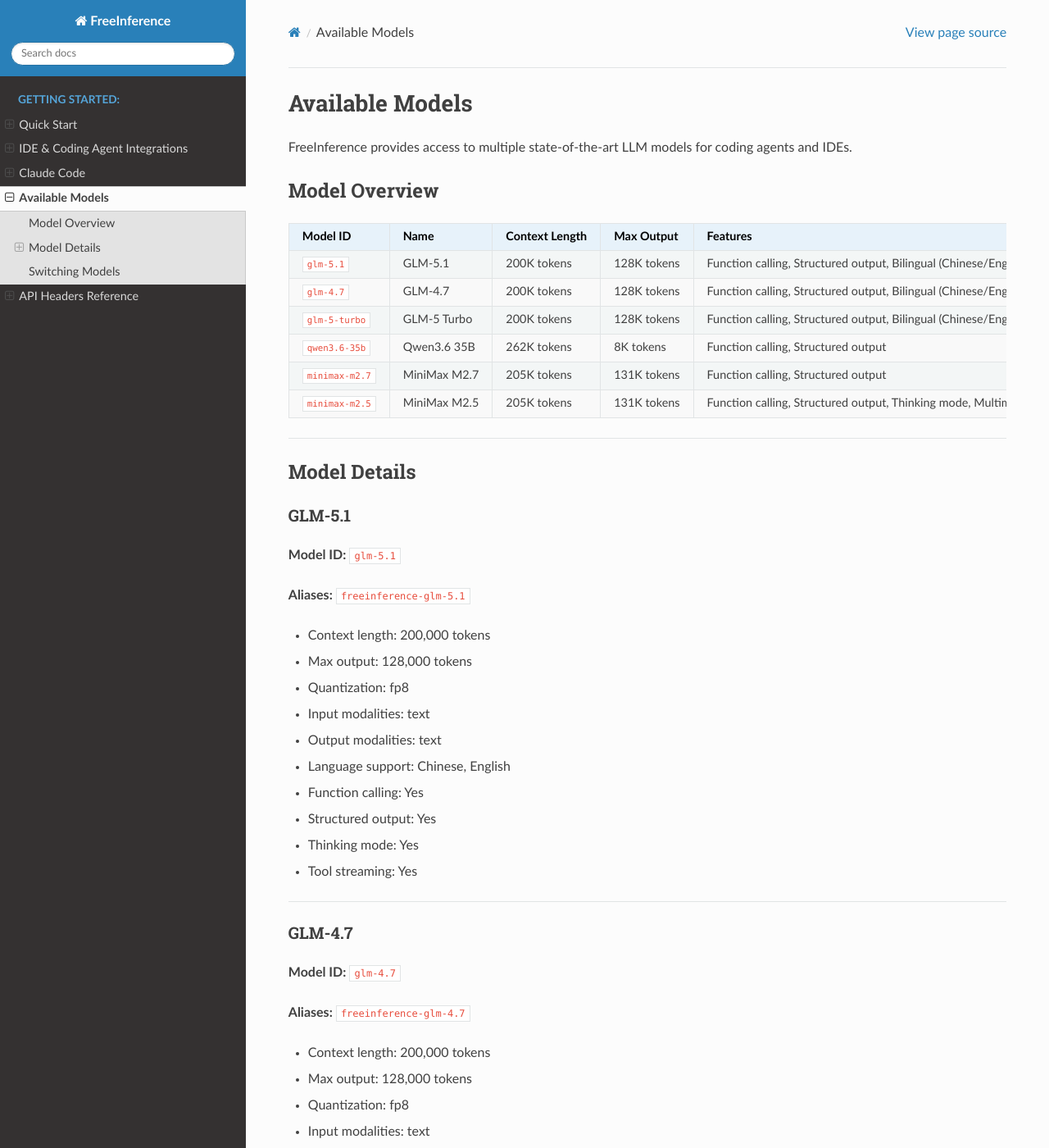
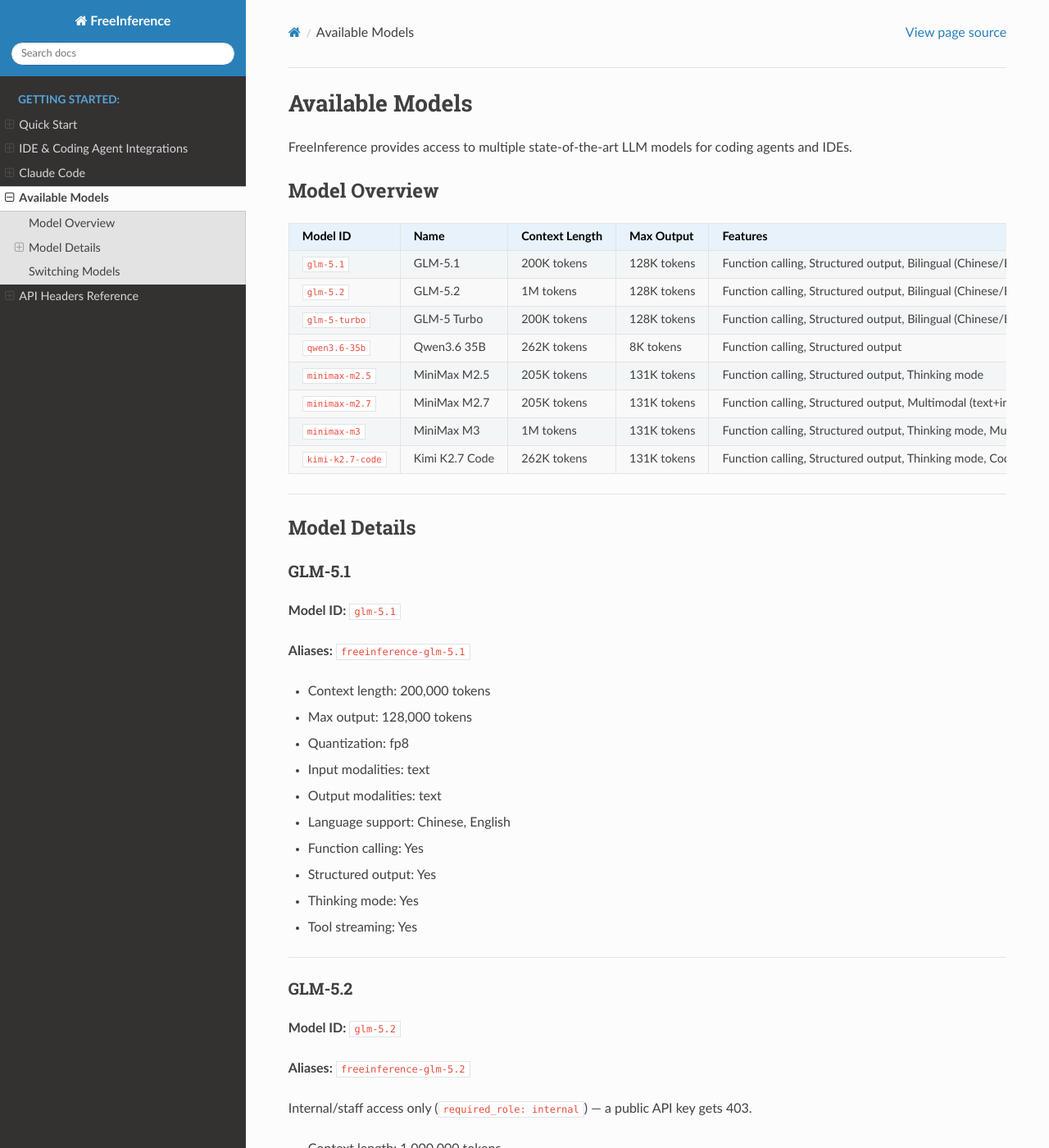
Before and after one commit to B-A-M-N/hybridInference, a Sphinx documentation site: the page built from docs/free_inference/docs/source/models.md, in a window 1280 px wide and 1400 px high. Shown: the whole window at 82% size. Built offline with Sphinx 7.4.7 and the Read the Docs theme 3.1.0, drawn with Linux system fonts in a browser that asks for light colours; some of the changed text lies outside the part shown.

Commit message:
docs: sync models.md with live catalog (#928)
## Summary
- Drop `glm-4.7` (dead/commented in `config/models.yaml`, would 404)
- Add `minimax-m2.7`, `minimax-m3`, `kimi-k2.7-code`, `glm-5.2`
(internal-only, flagged) — all live but missing from the doc
- Fix `minimax-m2.5` multimodal claim — it's text-only in current
config; multimodal moved to m2.7/m3
- Point stale long-context/image callouts in `integrations.md` and
`quickstart.md` at `minimax-m3` instead of `minimax-m2.5`

## Test plan
- [x] Cross-checked every entry against `config/models.yaml` (id,
context_length, max_output_length, modalities, supported_params,
required_role)
- [ ] Docs build (`docs/free_inference`) if CI runs it

Co-authored-by: Claude Sonnet 5 <noreply@anthropic.com>

```diff
--- a/docs/free_inference/docs/source/models.md
+++ b/docs/free_inference/docs/source/models.md
@@ -6,12 +6,14 @@ FreeInference provides access to multiple state-of-the-art LLM models for coding
 
 | Model ID | Name | Context Length | Max Output | Features |
 |----------|------|----------------|------------|----------|
-| `glm-5.1` | GLM-5.1 | 200K tokens | 128K tokens | Function calling, Structured output, Bilingual (Chinese/English), Thinking mode |
-| `glm-4.7` | GLM-4.7 | 200K tokens | 128K tokens | Function calling, Structured output, Bilingual (Chinese/English), Thinking mode |
-| `glm-5-turbo` | GLM-5 Turbo | 200K tokens | 128K tokens | Function calling, Structured output, Bilingual (Chinese/English), Thinking mode |
+| `glm-5.1` | GLM-5.1 | 200K tokens | 128K tokens | Function calling, Structured output, Bilingual (Chinese/English), Thinking mode, Tool streaming |
+| `glm-5.2` | GLM-5.2 | 1M tokens | 128K tokens | Function calling, Structured output, Bilingual (Chinese/English), Thinking mode, Tool streaming, Internal/staff access only |
+| `glm-5-turbo` | GLM-5 Turbo | 200K tokens | 128K tokens | Function calling, Structured output, Bilingual (Chinese/English), Thinking mode, Tool streaming |
 | `qwen3.6-35b` | Qwen3.6 35B | 262K tokens | 8K tokens | Function calling, Structured output |
-| `minimax-m2.7` | MiniMax M2.7 | 205K tokens | 131K tokens | Function calling, Structured output |
-| `minimax-m2.5` | MiniMax M2.5 | 205K tokens | 131K tokens | Function calling, Structured output, Thinking mode, Multimodal (text+image) |
+| `minimax-m2.5` | MiniMax M2.5 | 205K tokens | 131K tokens | Function calling, Structured output, Thinking mode |
+| `minimax-m2.7` | MiniMax M2.7 | 205K tokens | 131K tokens | Function calling, Structured output, Multimodal (text+image) |
+| `minimax-m3` | MiniMax M3 | 1M tokens | 131K tokens | Function calling, Structured output, Thinking mode, Multimodal (text+image) |
+| `kimi-k2.7-code` | Kimi K2.7 Code | 262K tokens | 131K tokens | Function calling, Structured output, Thinking mode, Coding agents only |
 
 ---
 
@@ -36,13 +38,15 @@ FreeInference provides access to multiple state-of-the-art LLM models for coding
 
 ---
 
-### GLM-4.7
+### GLM-5.2
 
-**Model ID:** `glm-4.7`
+**Model ID:** `glm-5.2`
 
-**Aliases:** `freeinference-glm-4.7`
+**Aliases:** `freeinference-glm-5.2`
 
-- Context length: 200,000 tokens
+Internal/staff access only (`required_role: internal`) — a public API key gets 403.
+
+- Context length: 1,000,000 tokens
 - Max output: 128,000 tokens
 - Quantization: fp8
 - Input modalities: text
@@ -88,9 +92,9 @@ FreeInference provides access to multiple state-of-the-art LLM models for coding
 
 ---
 
-### MiniMax M2.7
+### MiniMax M2.5
 
-**Model ID:** `minimax-m2.7`
+**Model ID:** `minimax-m2.5`
 
 - Context length: 204,800 tokens
 - Max output: 131,072 tokens
@@ -99,17 +103,51 @@ FreeInference provides access to multiple state-of-the-art LLM models for coding
 - Output modalities: text
 - Function calling: Yes
 - Structured output: Yes
+- Thinking mode: Yes
 
 ---
 
-### MiniMax M2.5
+### MiniMax M2.7
 
-**Model ID:** `minimax-m2.5`
+**Model ID:** `minimax-m2.7`
 
 - Context length: 204,800 tokens
 - Max output: 131,072 tokens
 - Quantization: bf16
 - Input modalities: text, image
+- Output modalities: text
+- Function calling: Yes
+- Structured output: Yes
+
+---
+
+### MiniMax M3
+
+**Model ID:** `minimax-m3`
+
+- Context length: 1,048,576 tokens
+- Max output: 131,072 tokens
+- Quantization: bf16
+- Input modalities: text, image
+- Output modalities: text
+- Function calling: Yes
+- Structured output: Yes
+- Thinking mode: Yes
+
+---
+
+### Kimi K2.7 Code
+
+**Model ID:** `kimi-k2.7-code`
+
+**Aliases:** `Kimi-K2.7-Code`, `kimi-k2.7`
+
+Served through the Kimi Code coding-plan subscription; intended for coding agents rather than general chat.
+
+- Context length: 262,144 tokens
+- Max output: 131,072 tokens
+- Quantization: fp8
+- Input modalities: text
 - Output modalities: text
 - Function calling: Yes
 - Structured output: Yes
@@ -123,6 +161,6 @@ To use different models, change the model name in your IDE configuration:
 
 **Cursor:** Select from the dropdown in settings
 
-**Kilo Code:** Select from the dropdown in extension settings. A good default is `glm-5.1`; switch to `glm-5-turbo` for faster iteration or `minimax-m2.5` for long-context and image-aware workflows.
+**Kilo Code:** Select from the dropdown in extension settings. A good default is `glm-5.1`; switch to `glm-5-turbo` for faster iteration, `minimax-m3` for long-context and image-aware workflows, or `kimi-k2.7-code` for agentic coding.
 
 **Roo Code:** Select from the dropdown in extension settings
--- a/docs/free_inference/docs/source/quickstart.md
+++ b/docs/free_inference/docs/source/quickstart.md
@@ -24,7 +24,7 @@ Choose your coding agent below and follow the steps. If you want the fastest age
 6. Select a model:
    - `glm-5.1` for general coding tasks
    - `glm-5-turbo` for faster edits and shorter loops
-   - `minimax-m2.5` for long-context or image-aware work
+   - `minimax-m3` for long-context or image-aware work
 7. Save the settings
 8. Start a new Kilo Code session and send a short prompt to verify the connection
 
```
Also changed, not shown: docs/free_inference/docs/source/integrations.md (+4 -4 lines).
